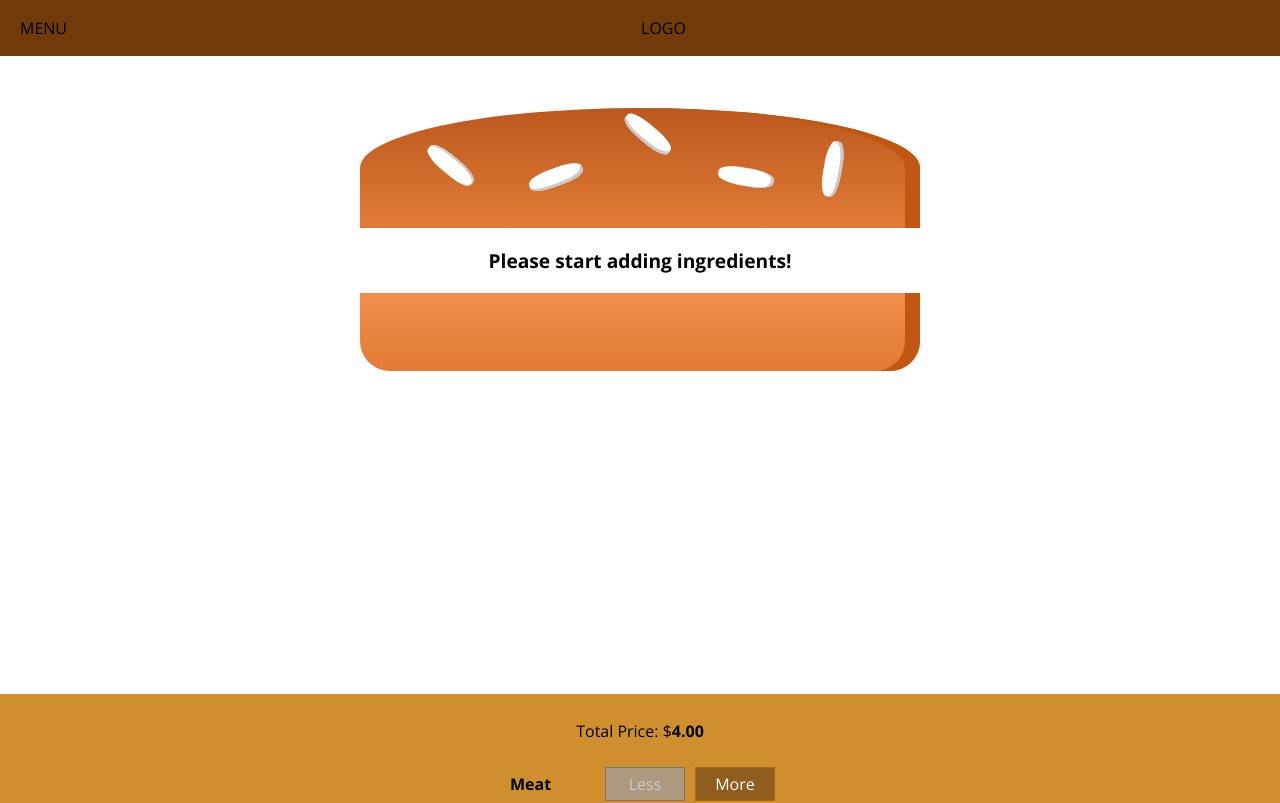
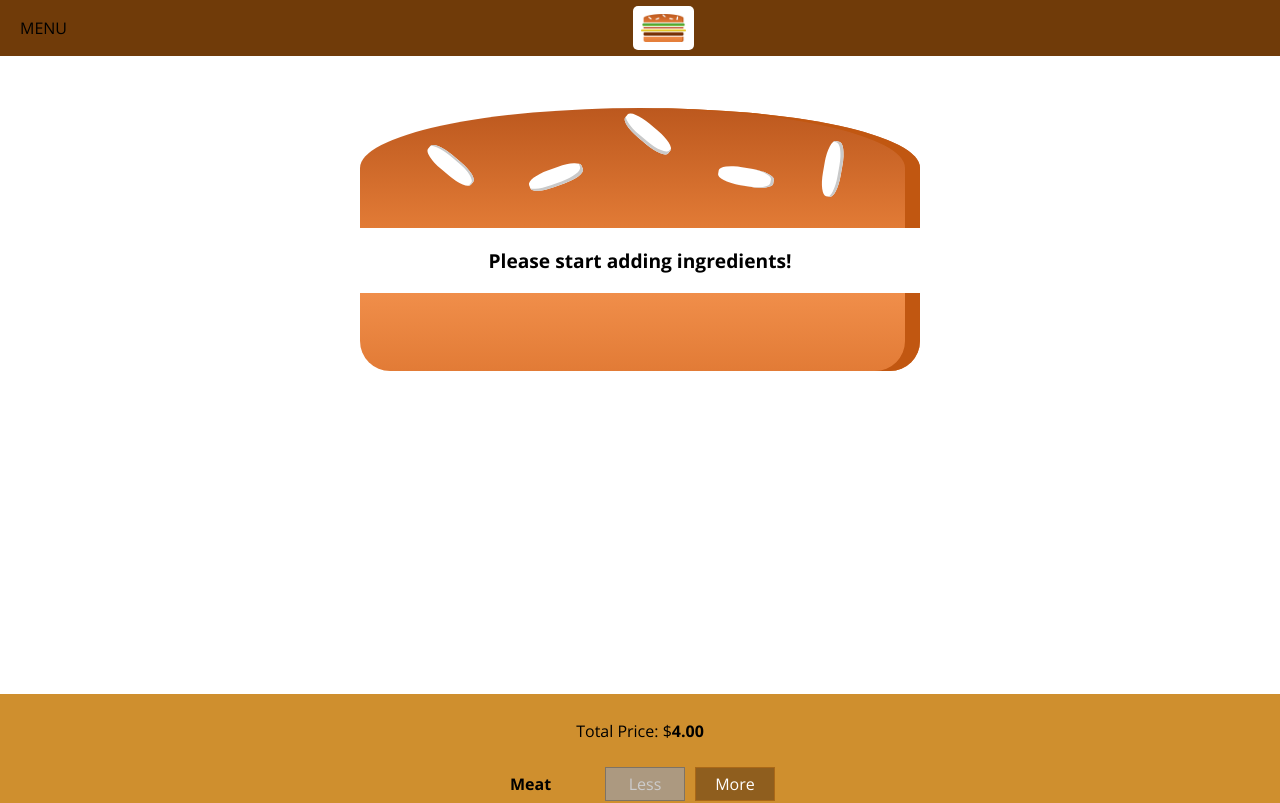
Before and after one commit to mauriciorj/burguer-builder, a React (Create React App) app: page / in a window 1280 px wide. Shown: the top 803 px of the page. Built offline with nearby package versions, Linux system fonts and the light colour scheme.

Commit message:
Logo Added

```diff
--- /dev/null
+++ b/src/components/Logo/Logo.js
@@ -0,0 +1,13 @@
+import React from 'react';
+import classes from './Logo.module.css';
+import burguerLogo from '../../assets/images/burguer-logo.png';
+
+const logo = (props) => (
+
+    <div className={classes.Logo}>
+        <img src={burguerLogo} alt="My Burguer" />
+    </div>
+
+);
+
+export default logo;
--- /dev/null
+++ b/src/components/Logo/Logo.module.css
@@ -0,0 +1,11 @@
+.Logo{
+    background-color: white;
+    padding: 8px;
+    height: 80%;
+    box-sizing: border-box;
+    border-radius: 5px;
+}
+
+.Logo img{
+    height: 100%;
+}
--- a/src/components/Navigation/Toolbar/Toolbar.js
+++ b/src/components/Navigation/Toolbar/Toolbar.js
@@ -1,11 +1,12 @@
 import React from 'react';
 import classes from './Toolbar.module.css';
+import Logo from '../../Logo/Logo';
 
 const toolbar = (props) => (
 
     <header className={classes.Toolbar}>
         <div>MENU</div>
-        <div>LOGO</div>
+        <Logo />
         <nav></nav>
     </header>
 
```
Also changed, not shown: src/assets/images/burguer-logo.png (added).
